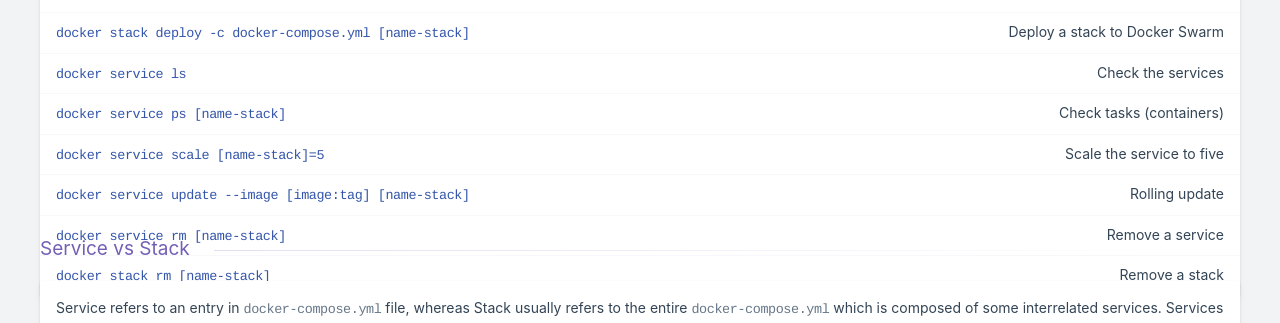
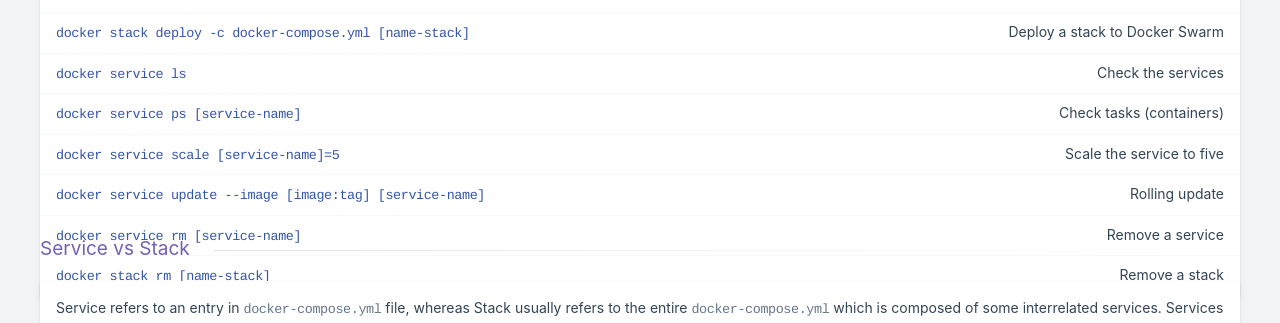
Before and after one commit to kasramp/cheat-sheet-factory, a Jekyll site: the page built from container/docker-swarm.md, in a window 1280 px wide. Shown: the part 273-596 px from the top of the page. Built offline with Jekyll 4.4.1, drawn with Linux system fonts in a browser that asks for light colours.

Commit message:
Fix typo

```diff
--- a/container/docker-swarm.md
+++ b/container/docker-swarm.md
@@ -19,10 +19,10 @@ Shortcuts
 | `docker swarm init` | Initialization of swarm mode |
 | `docker stack deploy -c docker-compose.yml [name-stack]` | Deploy a stack to Docker Swarm |
 | `docker service ls` | Check the services |
-| `docker service ps [name-stack]` | Check tasks (containers) |
-| `docker service scale [name-stack]=5` | Scale the service to five |
-| `docker service update --image [image:tag] [name-stack]` | Rolling update |
-| `docker service rm [name-stack]` | Remove a service |
+| `docker service ps [service-name]` | Check tasks (containers) |
+| `docker service scale [service-name]=5` | Scale the service to five |
+| `docker service update --image [image:tag] [service-name]` | Rolling update |
+| `docker service rm [service-name]` | Remove a service |
 | `docker stack rm [name-stack]` | Remove a stack |
 
 ### Service vs Stack
```
